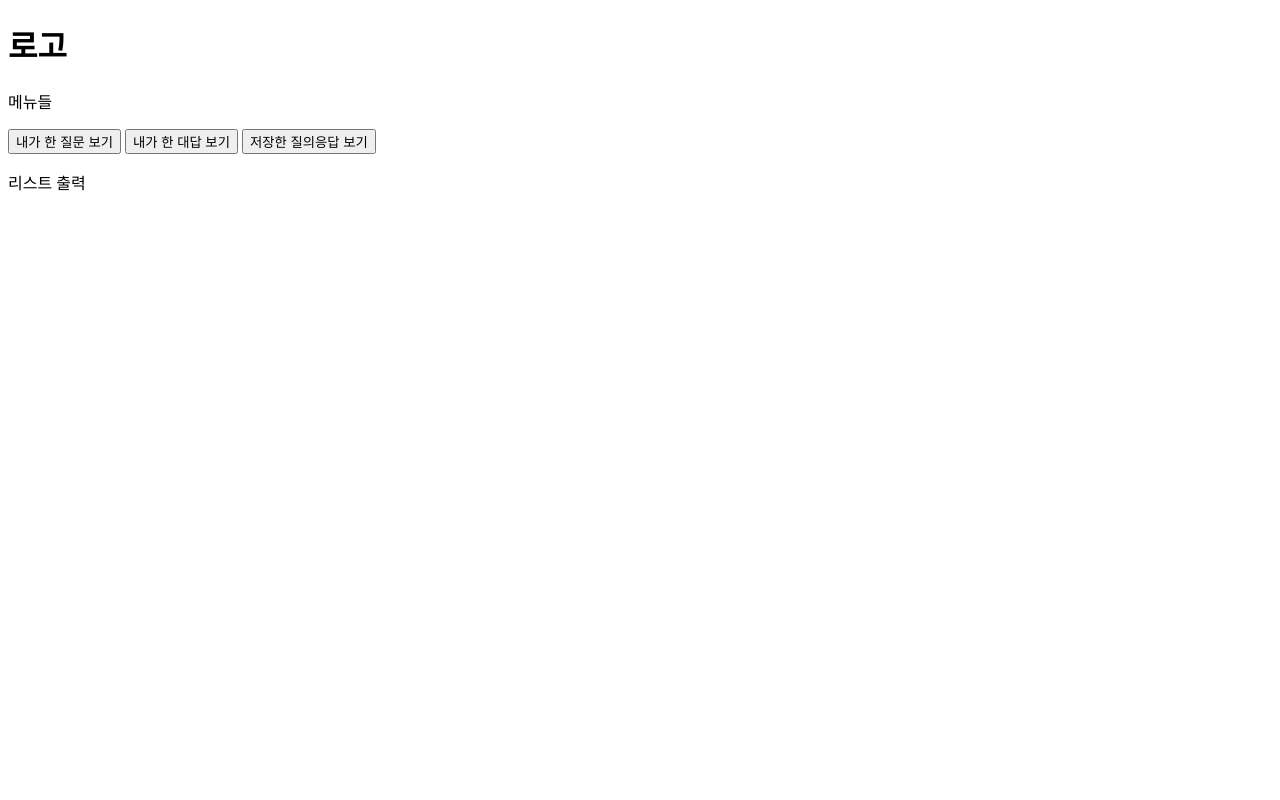
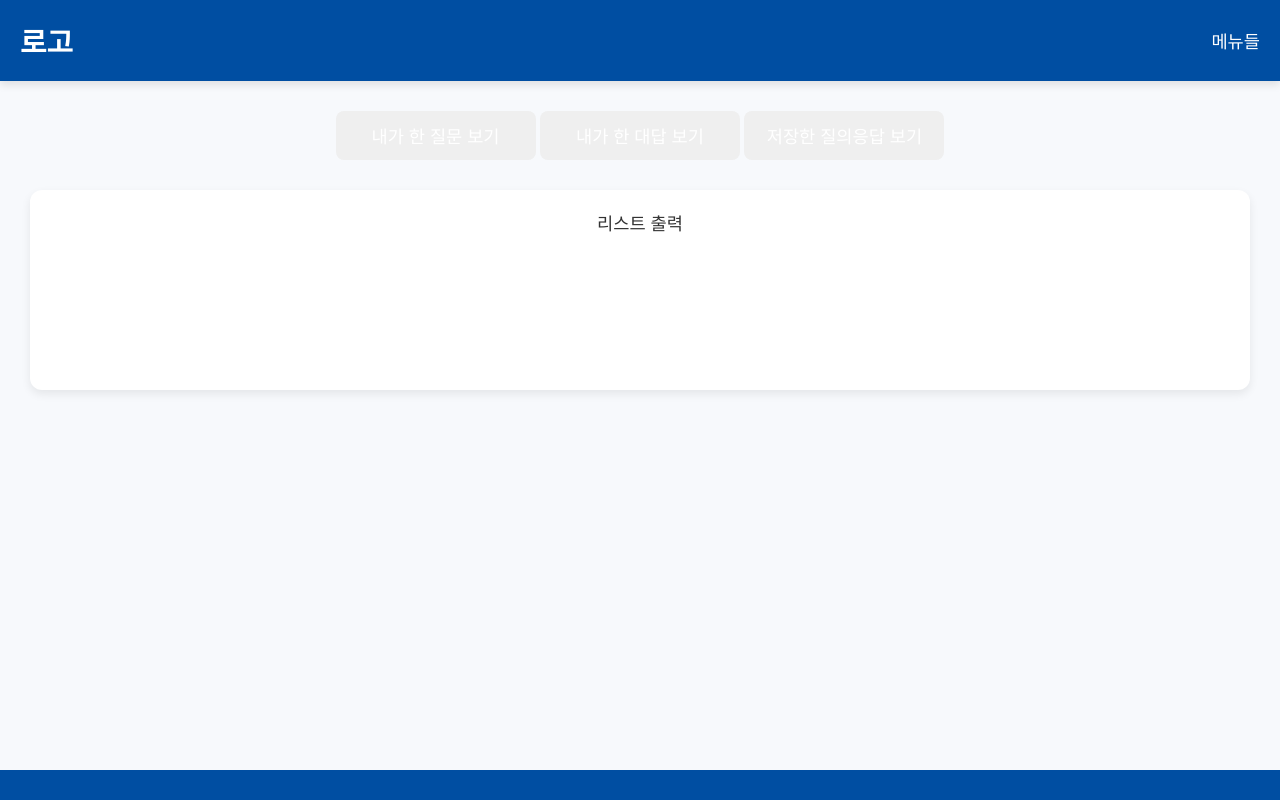
Before and after one commit to dasfaf4464/JAMES, a Flask app: page /history in a window 1280 px wide. Run offline with Flask 3, Linux system fonts and the light colour scheme.

Commit message:
tmp css, html

```diff
--- a/web/app/static/css/colorset.css
+++ b/web/app/static/css/colorset.css
@@ -3,4 +3,7 @@
     --kgu-red: #E95504;
     --kgu-green: #00A051;
     --kgu-blue: #004EA2;
+    --kgu-light-gray: #f7f9fc;
+    --kgu-dark-gray: #333;
+    --kgu-light-blue: #66a3e3;
 }
--- a/web/app/static/css/history-style.css
+++ b/web/app/static/css/history-style.css
@@ -0,0 +1,117 @@
+@import url('colorset.css');
+
+/* 기본 초기화 */
+* {
+    margin: 0;
+    padding: 0;
+    box-sizing: border-box;
+}
+
+/* 바디 영역 */
+body {
+    font-family: 'Arial', sans-serif;
+    background-color: var(--kgu-light-gray);
+    color: var(--kgu-dark-gray);
+    min-height: 100vh;
+    display: flex;
+    flex-direction: column;
+}
+
+/* 헤더 영역 */
+header {
+    background-color: var(--kgu-blue);
+    color: white;
+    padding: 20px;
+    display: flex;
+    justify-content: space-between;
+    align-items: center;
+    box-shadow: 0 4px 8px rgba(0, 0, 0, 0.1);
+}
+
+header h1 {
+    font-size: 1.8rem;
+    font-weight: 600;
+}
+
+header div p {
+    font-size: 1.1rem;
+}
+
+/* 메인 영역 */
+main {
+    flex: 1;
+    padding: 30px;
+    display: flex;
+    flex-direction: column;
+    align-items: center;
+    gap: 30px;
+}
+
+/* 버튼 영역 */
+#buttons {
+    display: flex;
+    justify-content: flex-start; /* 버튼을 왼쪽에 정렬 */
+    gap: 15px;
+    width: 100%;
+}
+
+/* 버튼 스타일 */
+button {
+    padding: 12px 20px;
+    font-size: 1.1rem;
+    border: none;
+    border-radius: 8px;
+    color: white;
+    cursor: pointer;
+    transition: background-color 0.2s, transform 0.2s;
+    width: 200px;
+}
+
+/* 각 버튼 색상 */
+#button-1 {
+    background-color: var(--kgu-red);
+}
+
+#button-2 {
+    background-color: var(--kgu-green);
+}
+
+#button-3 {
+    background-color: var(--kgu-blue);
+}
+
+/* 버튼 hover 색상 */
+button:hover {
+    opacity: 0.8;
+}
+
+/* 버튼 클릭 시 색상 변경 */
+button:focus {
+    outline: none;
+}
+
+/* 내용 출력 박스 */
+#content-output {
+    width: 100%;
+    min-height: 200px;
+    background-color: white; /* 기본 배경 색상 */
+    border-radius: 12px;
+    box-shadow: 0 4px 10px rgba(0, 0, 0, 0.08);
+    padding: 20px;
+    text-align: center;
+    font-size: 1.1rem;
+    transition: background-color 0.3s ease; /* 배경 색상 전환 */
+}
+
+/* 푸터 */
+footer {
+    background-color: var(--kgu-blue);
+    padding: 15px;
+    text-align: center;
+    font-size: 0.9rem;
+    color: white;
+}
+
+footer p {
+    margin: 5px 0;
+}
--- /dev/null
+++ b/web/app/static/js/history.js
@@ -0,0 +1,64 @@
+document.addEventListener("DOMContentLoaded", function () {
+    const outputDiv = document.querySelector("#content-output");
+
+    const buttons = {
+        "내가 한 질문 보기": [
+            { title: "질문 1: 자바스크립트란?", content: "자바스크립트는 웹에서 동작하는 프로그래밍 언어입니다." },
+            { title: "질문 2: HTTP와 HTTPS?", content: "HTTPS는 암호화된 HTTP 프로토콜입니다." }
+        ],
+        "내가 한 대답 보기": [
+            { title: "대답 1", content: "DOM은 문서 객체 모델입니다." },
+            { title: "대답 2", content: "CSS는 스타일을 지정합니다." }
+        ],
+        "저장한 질의응답 보기": [
+            { title: "Q&A 1", content: "Q: 변수란?\nA: 데이터를 저장하는 공간입니다." }
+        ]
+    };
+
+    const buttonElements = document.querySelectorAll("main > div:first-child button");
+
+    buttonElements.forEach((btn) => {
+        btn.addEventListener("click", () => {
+            const items = buttons[btn.textContent] || [];
+            outputDiv.innerHTML = "";
+
+            items.forEach((item, index) => {
+                const li = document.createElement("li");
+                li.textContent = item.title;
+                li.style.cursor = "pointer";
+                li.style.margin = "8px 0";
+                li.style.fontWeight = "bold";
+
+                const detail = document.createElement("div");
+                detail.textContent = item.content;
+                detail.style.display = "none";
+                detail.style.paddingLeft = "16px";
+                detail.style.color = "#333";
+
+                li.addEventListener("click", () => {
+                    detail.style.display = detail.style.display === "none" ? "block" : "none";
+                });
+
+                outputDiv.appendChild(li);
+                outputDiv.appendChild(detail);
+            });
+
+            if (items.length === 0) {
+                outputDiv.innerHTML = "<p>내용이 없습니다.</p>";
+            }
+        });
+    });
+});
+
+document.addEventListener('DOMContentLoaded', function () {
+    const buttons = document.querySelectorAll('button');
+    const contentOutput = document.getElementById('content-output');
+
+    buttons.forEach(button => {
+        button.addEventListener('click', function () {
+            // 클릭된 버튼의 배경 색상으로 content-output 색상 변경
+            const buttonColor = getComputedStyle(button).backgroundColor;
+            contentOutput.style.backgroundColor = buttonColor;
+        });
+    });
+});
--- a/web/app/templates/history.html
+++ b/web/app/templates/history.html
@@ -1,7 +1,8 @@
 <!DOCTYPE html>
 <html lang="ko">
     <head>
-
+        <meta charset="UTF-8">
+        <link rel="stylesheet" href="../static/css/history-style.css">
     </head>
     <body>
         <header>
@@ -16,12 +17,13 @@
                 <button>내가 한 대답 보기</button>
                 <button>저장한 질의응답 보기</button>
             </div>
-            <div>
+            <div id="content-output">
                 <p>리스트 출력</p>
             </div>
         </main>
         <footer>
 
         </footer>
+        <script src="../static/js/history.js"></script>
     </body>
 </html>
--- a/web/app/templates/index.html
+++ b/web/app/templates/index.html
@@ -39,10 +39,12 @@
                 <p>대충 메뉴1</p>
             </div>
             <div id="mention">
-                <p>사용된 프로그램 출처표기</p>
+                <p>powerd by Mistral AI</p>
+                <a href="https://mistral.ai/"><img src="https://upload.wikimedia.org/wikipedia/de/1/1c/Mistral_AI_logo.svg" width="60"></a>
             </div>
             <div id="info">
-                <p>만든사람 정보</p>
+                <p>경기대학교 team JAMES</p>
+                <p>github @ <a href="https://www.github.com/dasfaf4464/JAMES" target="_blank">dasfaf4464/JAMES</a></p>
             </div>
         </footer>
         <script src="../static/js/login.js"></script>
--- a/web/app/templates/register.html
+++ b/web/app/templates/register.html
@@ -6,6 +6,7 @@
         <link rel="preconnect" href="https://fonts.googleapis.com">
         <link rel="preconnect" href="https://fonts.gstatic.com" crossorigin>
         <link href="https://fonts.googleapis.com/css2?family=Sansita&display=swap" rel="stylesheet">
+        <link rel="stylesheet" href="../static/css/register-style.css">
     </head>
     <body>
         <header>
```
Also changed, not shown: web/app/static/css/home-style.css (+120 -0 lines), web/app/static/css/register-style.css (+69 -0 lines), web/app/templates/home.html (+5 -2 lines).
